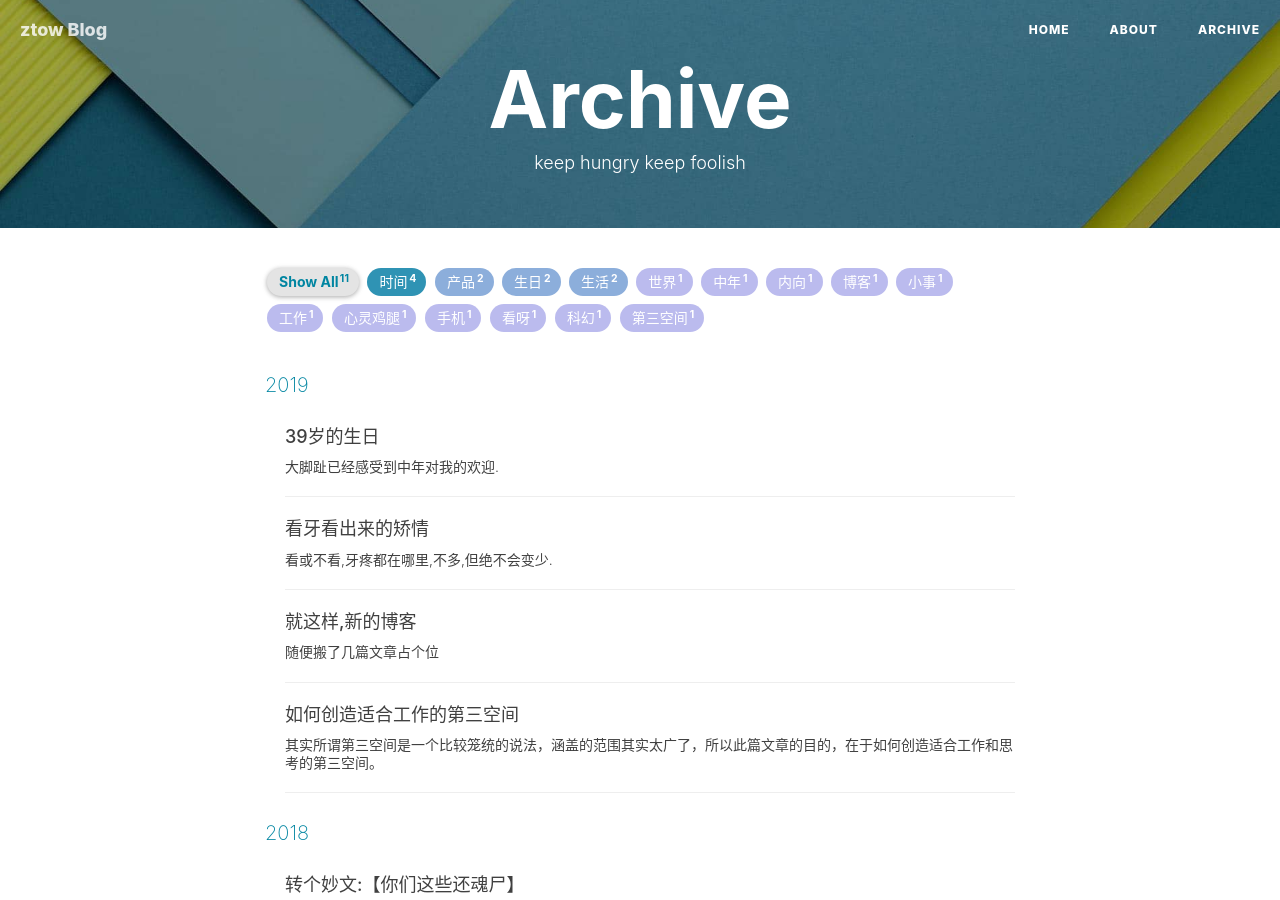
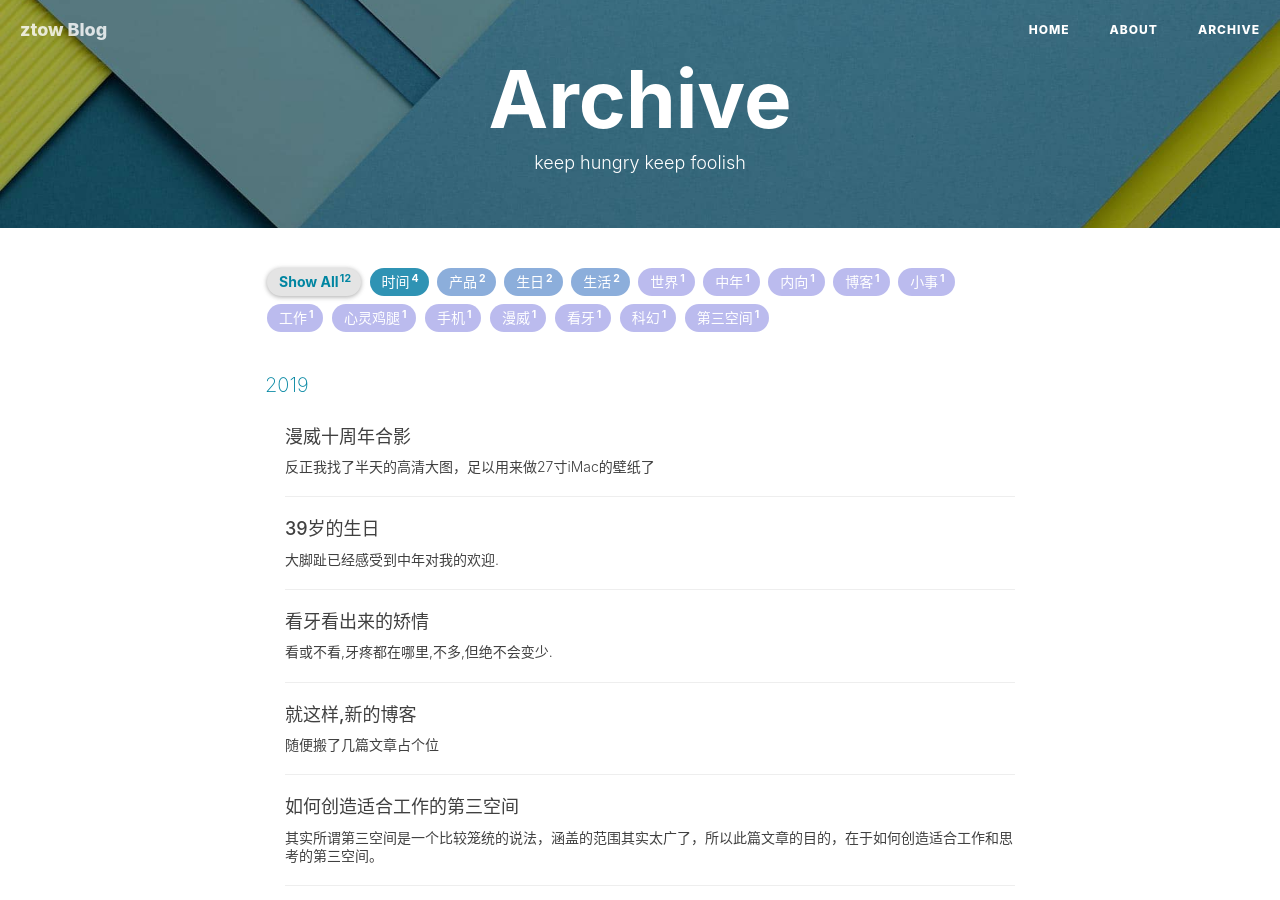
Before and after one commit to ztow/wdphoto, a Jekyll site: the page built from archive.html, in a window 1280 px wide and 900 px high. Built offline with Jekyll 4.4.1, drawn with Linux system fonts in a browser that asks for light colours; nearby versions of some CDN libraries; comment, search, counter and statistics services are not loaded.

Commit message:
no message

```diff
--- a/_posts/2019-01-23-kanya.md
+++ b/_posts/2019-01-23-kanya.md
@@ -6,7 +6,7 @@ author: "ztow"
 header-img: "img/post-bg-kanya.jpg"
 catalog: true
 tags:
-  - 看呀
+  - 看牙
   - 小事
 ---
 
--- /dev/null
+++ b/_posts/2019-03-08-mcu10year.md
@@ -0,0 +1,17 @@
+---
+layout: post
+title: "漫威十周年合影"
+subtitle: "反正我找了半天的高清大图，足以用来做27寸iMac的壁纸了"
+author: "ztow"
+header-img: "img/post-bg-mcu10year.jpg"
+catalog: true
+tags:
+  - 漫威
+
+---
+
+就是下面这张，另存即可。
+![漫威十年海报][image-1]
+
+
+[image-1]:	/img/post-img-mcu10year.jpg
```
Also changed, not shown: 4 other files.
